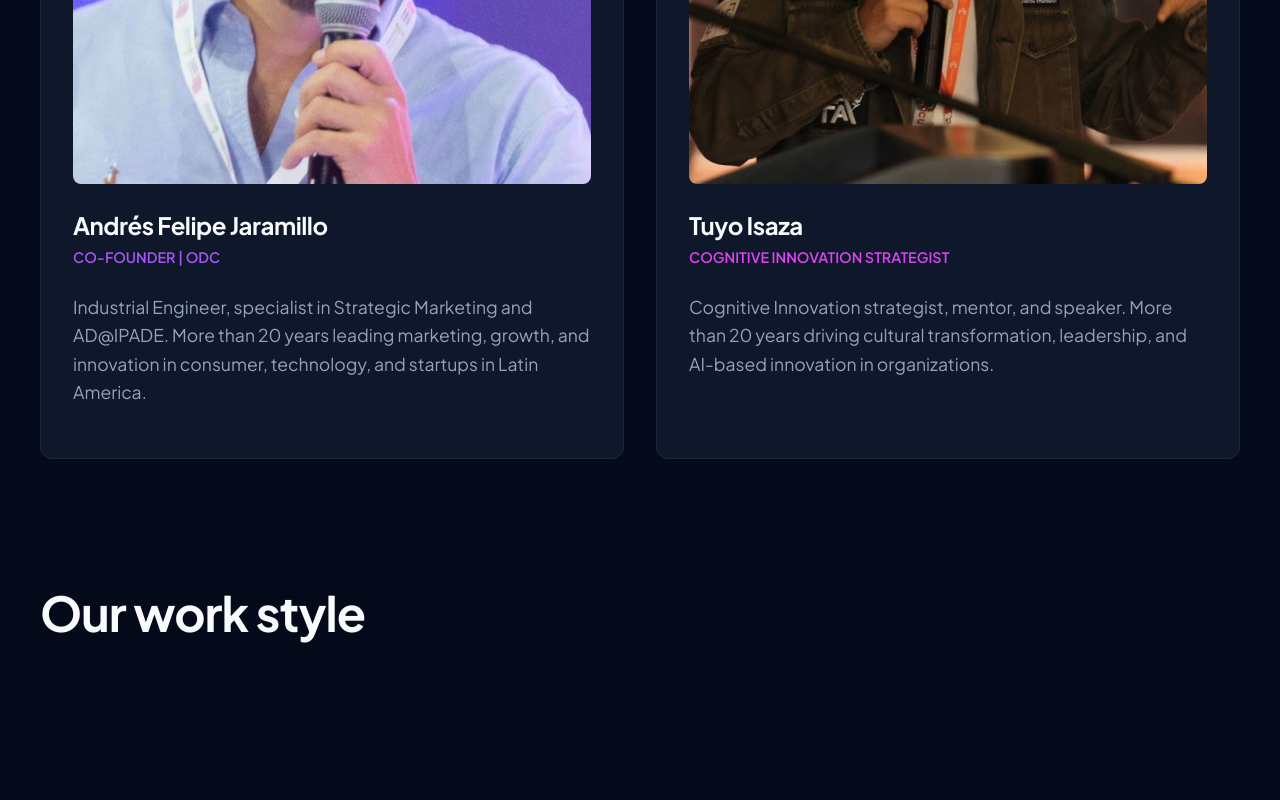
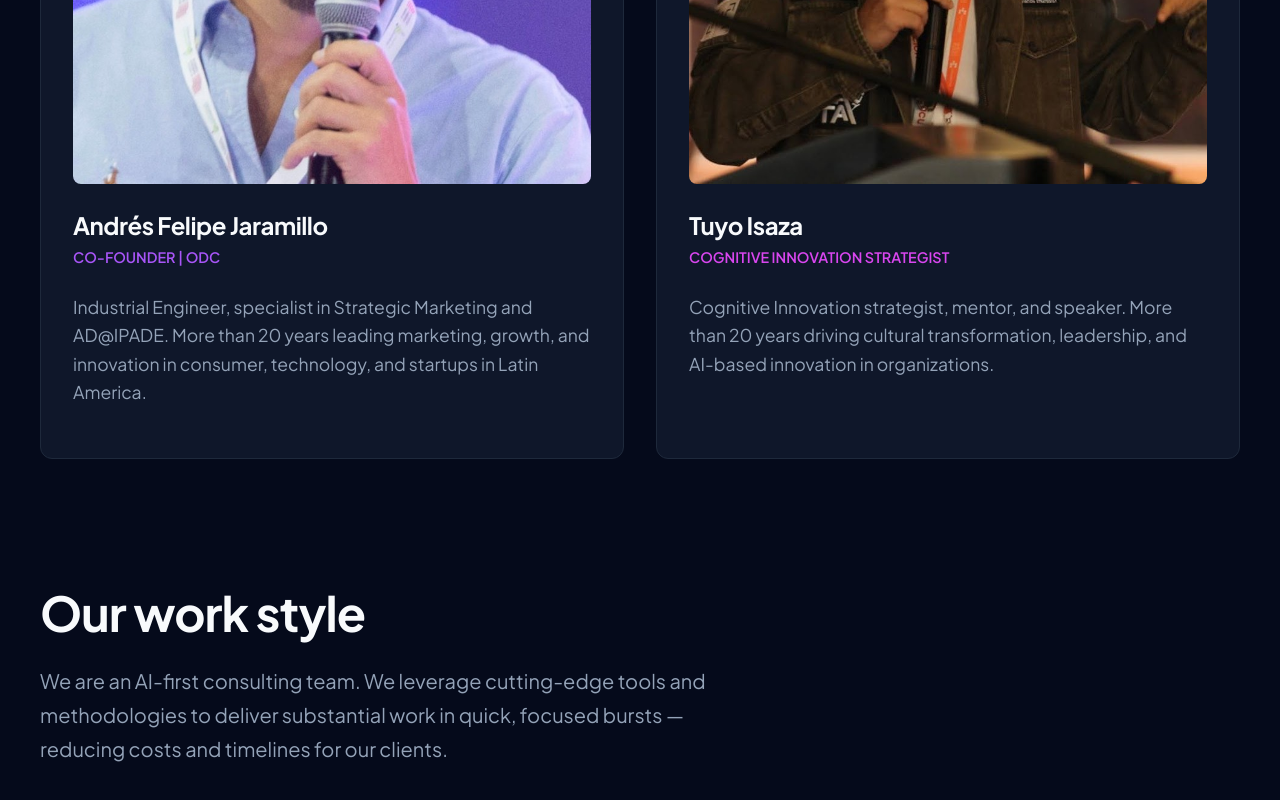
Before and after one commit to tuyoisaza/odc-website-nextjs, a Next.js app: page /en/team in a window 1280 px wide. Shown: the part 758-1558 px from the top of the page. Before the commit the page ends 1494 px from the top, so only its background shows below. Built offline with nearby package versions, Linux system fonts and the light colour scheme.

Commit message:
1.2.25 Add paragraph under Our work style on team page

```diff
--- a/app/[locale]/team/page.tsx
+++ b/app/[locale]/team/page.tsx
@@ -9,6 +9,9 @@ export default function TeamPage() {
 
       <section style={{ padding: "2rem 0 0" }}>
         <h2 style={{ fontSize: "3rem", margin: 0 }}>Our work style</h2>
+        <p style={{ fontSize: "1.25rem", maxWidth: "700px", marginTop: "1.5rem", lineHeight: 1.7 }}>
+          We are an AI-first consulting team. We leverage cutting-edge tools and methodologies to deliver substantial work in quick, focused bursts — reducing costs and timelines for our clients.
+        </p>
       </section>
     </main>
   );
--- a/package.json
+++ b/package.json
@@ -1,6 +1,6 @@
 {
   "name": "odc",
-  "version": "1.2.24",
+  "version": "1.2.25",
   "private": true,
   "scripts": {
     "dev": "next dev",
```
